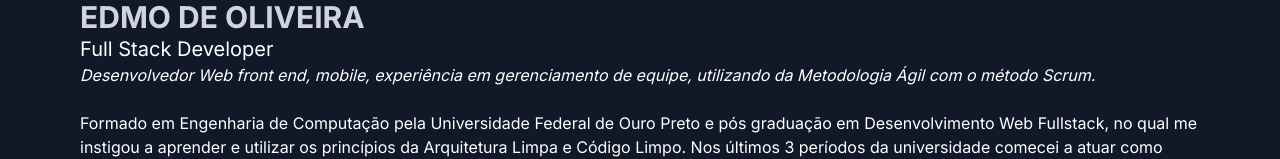
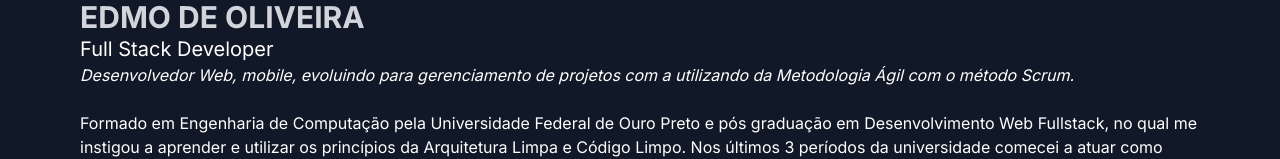
Before and after one commit to edmooliveira29/portfolio, a Next.js app: page / in a window 1280 px wide. Shown: the part 189-348 px from the top of the page. Built offline with nearby package versions, Linux system fonts and the light colour scheme.

Commit message:
fix: update home

```diff
--- a/src/pages/Home.tsx
+++ b/src/pages/Home.tsx
@@ -6,13 +6,13 @@ const Home = () => {
   return (
     <section className="px-5 py-10 lg:py-20 lg:px-0 text-white items-center">
       <div className="mb-30">
-        <h1 className="text-3xl">Olá, eu sou&nbsp;</h1>
-        <span className="text-3xl font-bold text-gray-300"> EDMO DE OLIVEIRA</span>
+        <h2 className="text-3xl">Olá, eu sou&nbsp;</h2>
+        <h1 className="text-3xl font-bold text-gray-300"> EDMO DE OLIVEIRA</h1>
         <h1 className="text-xl">Full Stack Developer </h1>
 
       </div>
       <i>
-        Desenvolvedor Web front end, mobile, experiência em gerenciamento de equipe,
+        Desenvolvedor Web, mobile, evoluindo para gerenciamento de projetos com a
         utilizando da Metodologia Ágil com o método Scrum.&nbsp;
       </i>
       <br></br>
```
